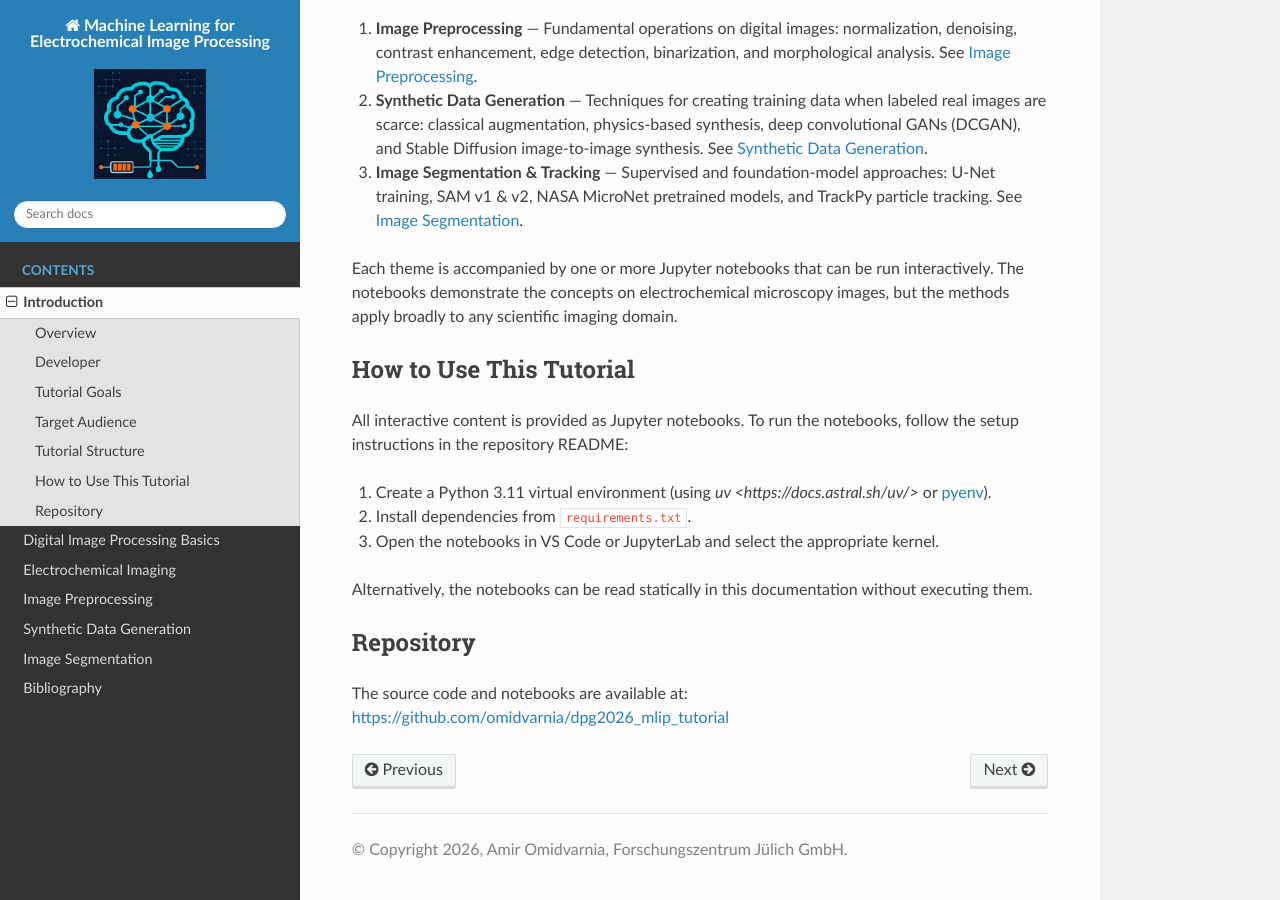
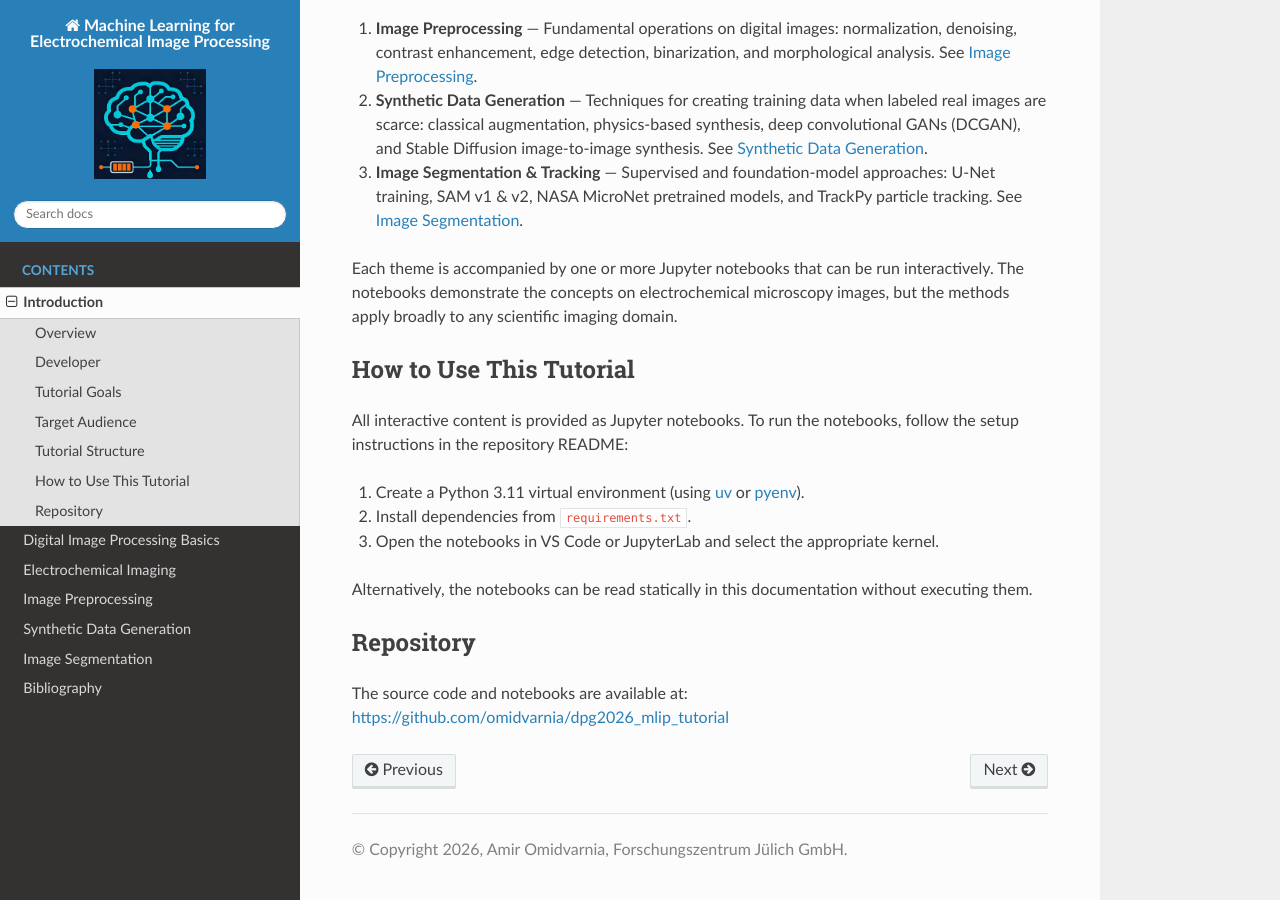
Before and after one commit to omidvarnia/mlip_tutorial, a Sphinx documentation site: the page built from docs/introduction.rst, in a window 1280 px wide and 900 px high, scrolled down 1095 px. Built offline with Sphinx 7.4.7 and the Read the Docs theme 3.1.0, drawn with Linux system fonts in a browser that asks for light colours.

Commit message:
Fix formatting in Jupyter notebook setup instructions

```diff
--- a/docs/introduction.rst
+++ b/docs/introduction.rst
@@ -79,7 +79,7 @@ How to Use This Tutorial
 All interactive content is provided as Jupyter notebooks. To run the
 notebooks, follow the setup instructions in the repository README:
 
-1. Create a Python 3.11 virtual environment (using `uv <https://docs.astral.sh/uv/>` or
+1. Create a Python 3.11 virtual environment (using `uv <https://docs.astral.sh/uv/>`_ or
    `pyenv <https://github.com/pyenv/pyenv>`_).
 2. Install dependencies from ``requirements.txt``.
 3. Open the notebooks in VS Code or JupyterLab and select the
```
